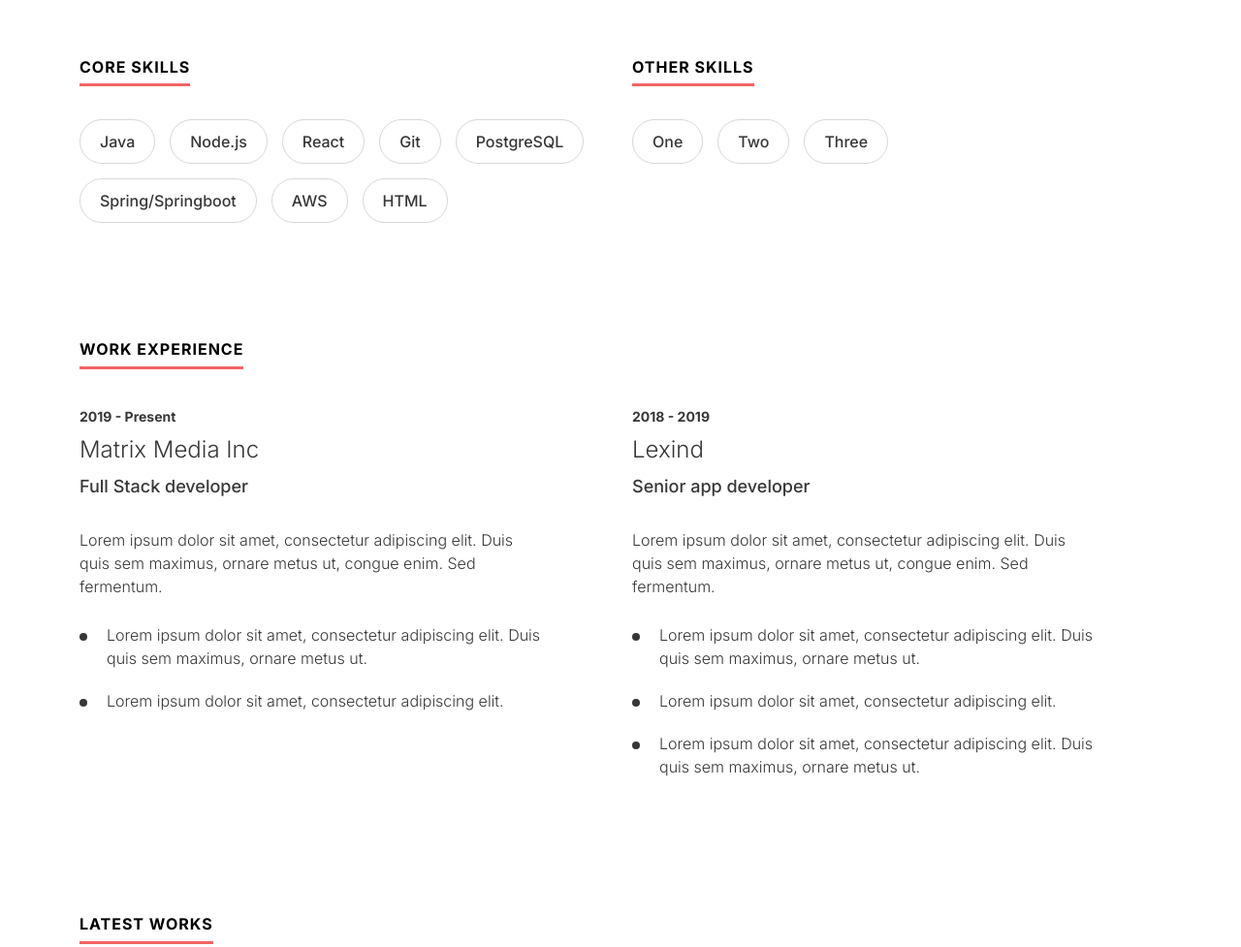
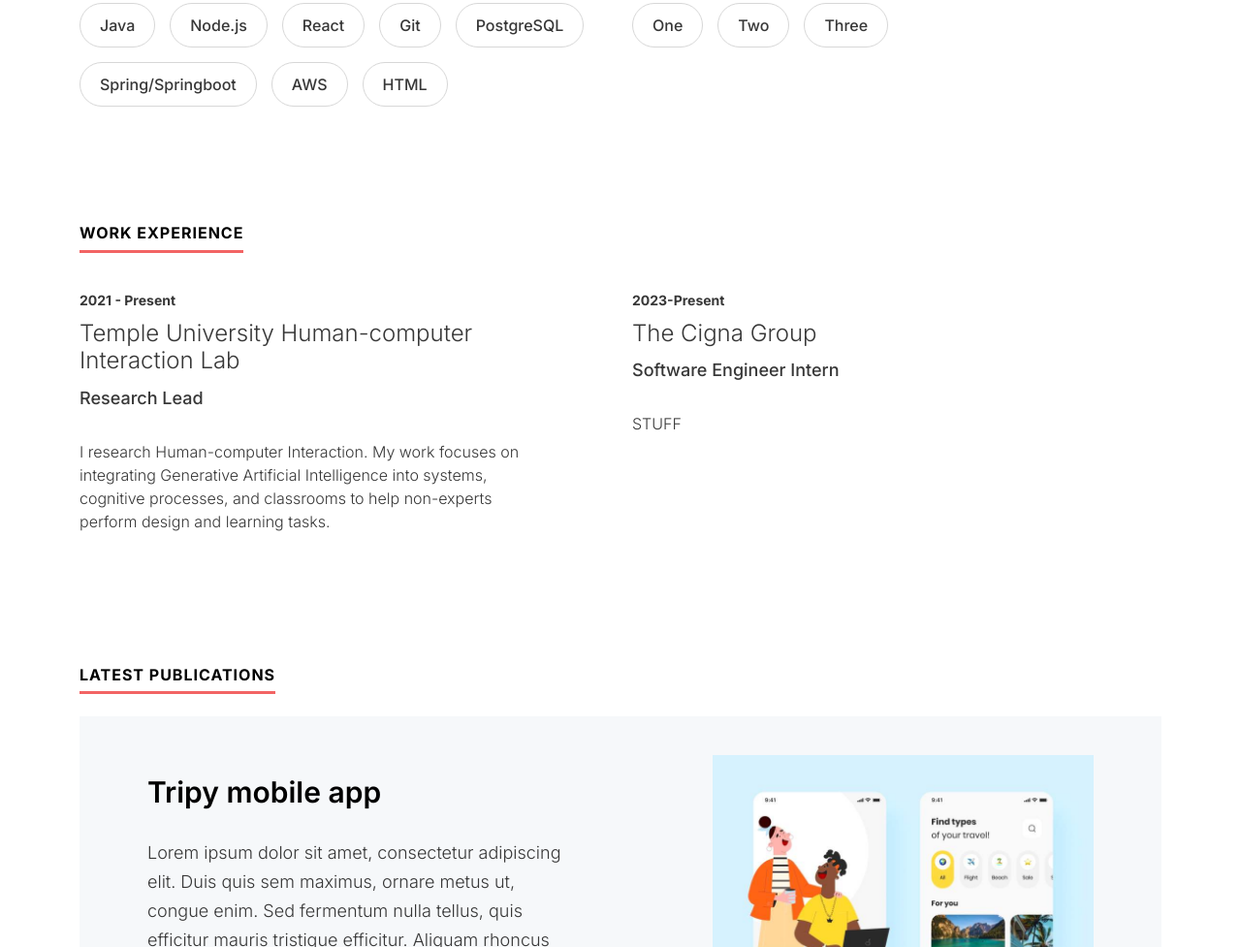
Before and after one commit to adrewtran117/adrewtran117.github.io, a plain HTML site: page index.html in a window 1280 px wide. Shown: the part 1253-2230 px from the top of the page at 97% size. Drawn offline with nearby package versions, Linux system fonts and the light colour scheme.

Commit message:
update about me and jobs

```diff
--- a/index.html
+++ b/index.html
@@ -55,7 +55,7 @@
             <section>
                 <h1>
                   <span>HI THERE</span>
-                  I’m Andrew Tran, a <br> SOFTWARE ENGINEER + HCI RESEARCHER based in Philadelphia.
+                  I’m Andrew Tran, <br> SOFTWARE ENGINEER + HCI RESEARCHER based in Philadelphia.
                 </h1>
                 <ul class="ds-numbervalulist">
                   <li>
@@ -83,7 +83,7 @@
       <div class="container">
         <section>
             <h2 class="ds-heading">About Me</h2>
-            <p>Lorem ipsum dolor sit amet, consectetur adipiscing elit. Duis interdum ante a porta blandit. Quisque velit tortor, ultricies in quam ut, luctus convallis metus. Nunc vitae felis rutrum, mattis justo quis, bibendum tellus. Integer bibendum eget dolor nec venenatis. Aliquam erat volutpat. Etiam et est vitae turpis accumsan vulputate. Curabitur et vehicula nisl, eu congue dolor. Vivamus nec hendrerit mi Nulla consequat tempor.</p>
+            <p> I'm a Computer Science major in Temple University's Honors Program. I like to try new restaurants and thrift cool outfits! </p>
             <div class="ds-button-sec text-center">
                 <a href="#" class="ds-button">Download Resume</a>
             </div>
@@ -129,27 +129,18 @@
         <div class="row ds-experience-list">
             <div class="col-12 col-sm-12 col-md-6 col-lg-6 col-xl-6 col-xxl-6">
               <section>
-                <span class="ds-year">2019 - Present</span>
-                <h3 class="ds-officename">Matrix Media Inc</h3>
-                <span class="ds-department">Full Stack developer</span>
-                <p>Lorem ipsum dolor sit amet, consectetur adipiscing elit. Duis quis sem maximus, ornare metus ut, congue enim. Sed fermentum.</p>
-                <ul>
-                  <li>Lorem ipsum dolor sit amet, consectetur adipiscing elit. Duis quis sem maximus, ornare metus ut.</li>
-                  <li>Lorem ipsum dolor sit amet, consectetur adipiscing elit.</li>
-                </ul>
+                <span class="ds-year">2021 - Present</span>
+                <h3 class="ds-officename">Temple University Human-computer Interaction Lab</h3>
+                <span class="ds-department">Research Lead</span>
+                <p>I research Human-computer Interaction. My work focuses on integrating Generative Artificial Intelligence into systems, cognitive processes, and classrooms to help non-experts perform design and learning tasks.</p>
               </section>
             </div>
             <div class="col-12 col-sm-12 col-md-6 col-lg-6 col-xl-6 col-xxl-6">
               <section>
-                <span class="ds-year">2018 - 2019</span>
-                <h3 class="ds-officename">Lexind</h3>
-                <span class="ds-department">Senior app developer</span>
-                <p>Lorem ipsum dolor sit amet, consectetur adipiscing elit. Duis quis sem maximus, ornare metus ut, congue enim. Sed fermentum.</p>
-                <ul>
-                  <li>Lorem ipsum dolor sit amet, consectetur adipiscing elit. Duis quis sem maximus, ornare metus ut.</li>
-                  <li>Lorem ipsum dolor sit amet, consectetur adipiscing elit.</li>
-                  <li>Lorem ipsum dolor sit amet, consectetur adipiscing elit. Duis quis sem maximus, ornare metus ut.</li>
-                </ul>
+                <span class="ds-year">2023-Present</span>
+                <h3 class="ds-officename">The Cigna Group</h3>
+                <span class="ds-department">Software Engineer Intern</span>
+                <p>STUFF</p>
               </section>
             </div>
         </div>
@@ -160,7 +151,7 @@
    <!--  Work -->
    <div class="ds-work-section">
      <div class="container">
-          <h2 class="ds-heading">Latest works</h2>
+          <h2 class="ds-heading">Latest Publications</h2>
           <div class="ds-work-list-section">
             <div class="ds-work-list">
               <div class="row">
```
